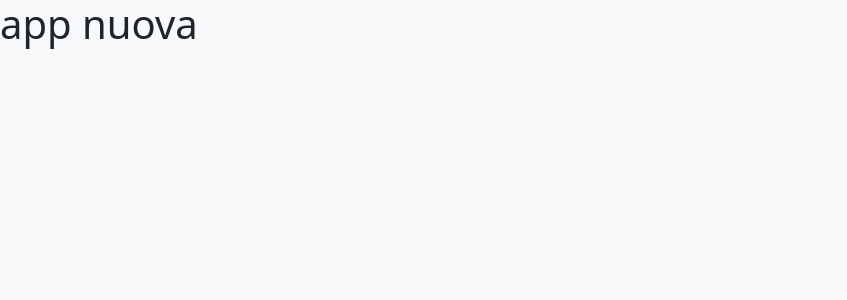
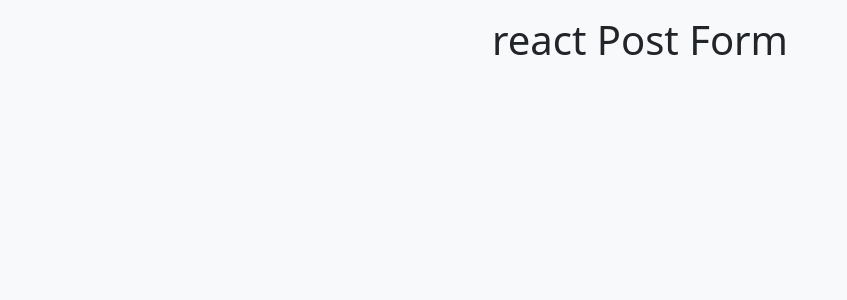
Before and after one commit to DamianoMura/react-post-form, a React (Vite) app: page / in a window 1280 px wide. Shown: the top 300 px of the page, without its empty margins (0-847 px from the left). Built offline with nearby package versions, Linux system fonts and the light colour scheme.

Commit message:
[add] main layout

```diff
--- a/src/App.jsx
+++ b/src/App.jsx
@@ -7,7 +7,18 @@ function App() {
 
   return (
     <>
-    <h1>app nuova</h1>
+    <header className='p-3 text-center'>
+      <h1> react Post Form</h1>
+    </header>
+    <main>
+      <div className="container">
+        <div className="row">
+          <div className="col-12">
+
+          </div>
+        </div>
+      </div>
+    </main>
     </>
   )
 }
```
